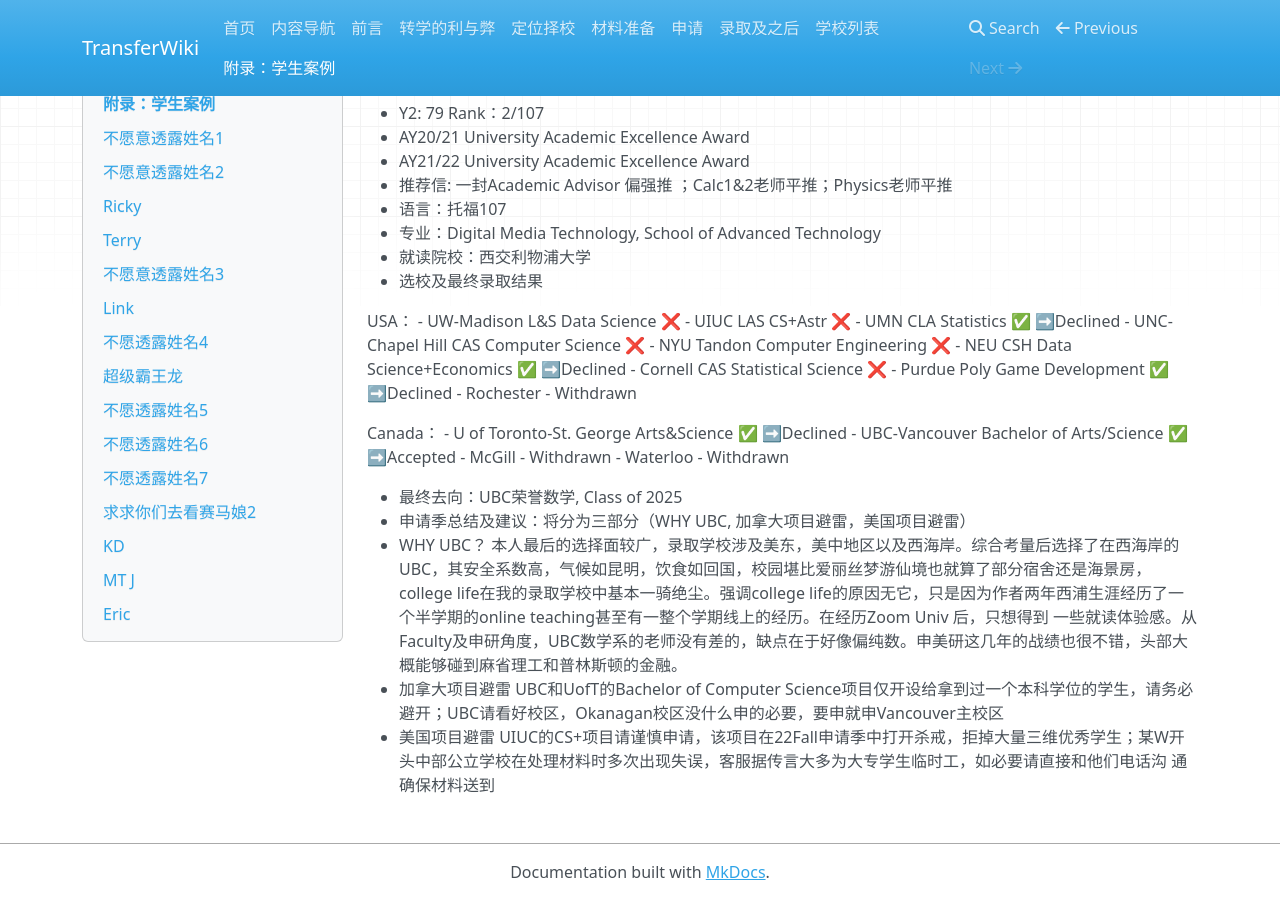
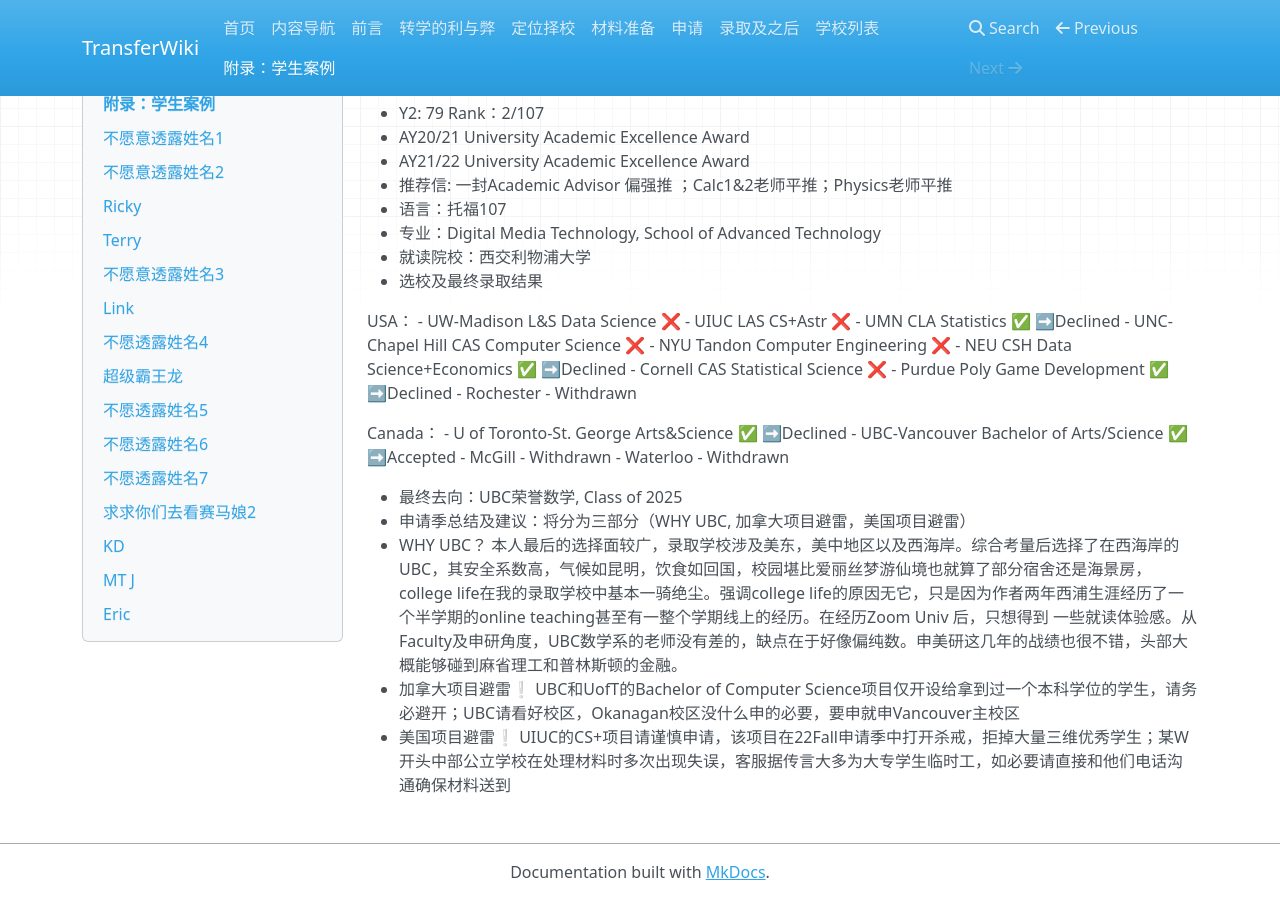
Before and after one commit to SihanXU/TransferWiki, an MkDocs documentation site: the page built from docs/bgs.md, in a window 1280 px wide and 900 px high, scrolled down 6168 px. Built offline with MkDocs 1.6.1, drawn with Linux system fonts in a browser that asks for light colours; nearby versions of some CDN libraries.

Commit message:
Update bgs.md

```diff
--- a/docs/bgs.md
+++ b/docs/bgs.md
@@ -262,7 +262,7 @@ USA：
 - 申请季总结及建议：将分为三部分（WHY UBC, 加拿大项目避雷，美国项目避雷）
   - WHY UBC？
   本人最后的选择面较广，录取学校涉及美东，美中地区以及西海岸。综合考量后选择了在西海岸的UBC，其安全系数高，气候如昆明，饮食如回国，校园堪比爱丽丝梦游仙境也就算了部分宿舍还是海景房，     college   life在我的录取学校中基本一骑绝尘。强调college life的原因无它，只是因为作者两年西浦生涯经历了一个半学期的online teaching甚至有一整个学期线上的经历。在经历Zoom Univ   后，只想得到   一些就读体验感。从Faculty及申研角度，UBC数学系的老师没有差的，缺点在于好像偏纯数。申美研这几年的战绩也很不错，头部大概能够碰到麻省理工和普林斯顿的金融。
-  - 加拿大项目避雷
+  - 加拿大项目避雷❕
   UBC和UofT的Bachelor of Computer Science项目仅开设给拿到过一个本科学位的学生，请务必避开；UBC请看好校区，Okanagan校区没什么申的必要，要申就申Vancouver主校区
-  - 美国项目避雷
+  - 美国项目避雷❕
   UIUC的CS+项目请谨慎申请，该项目在22Fall申请季中打开杀戒，拒掉大量三维优秀学生；某W开头中部公立学校在处理材料时多次出现失误，客服据传言大多为大专学生临时工，如必要请直接和他们电话沟   通确保材料送到
```
